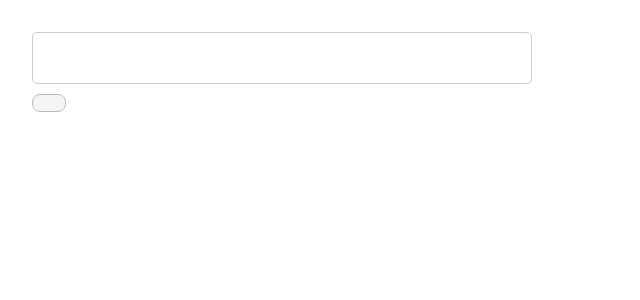
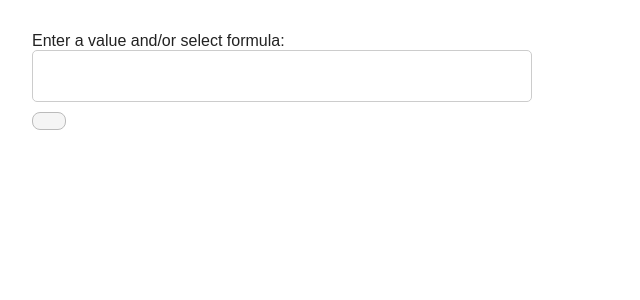
Before and after one commit to cliffordusidamen/casual-formula-calculator, a React (Vite) app: page / in a window 1280 px wide. Shown: the top 300 px of the page, without its empty margins (0-640 px from the left). Built offline with nearby package versions, Linux system fonts and the light colour scheme.

Commit message:
Add label for the field

```diff
--- a/src/FormulaCalculator.jsx
+++ b/src/FormulaCalculator.jsx
@@ -140,6 +140,7 @@ function FormulaCalculator() {
 
     return (
         <>
+            <div style={{textAlign: 'left'}}>Enter a value and/or select formula:</div>
             <div style={{
                 width: '500px',
                 display: 'block',
@@ -213,11 +214,13 @@ function FormulaCalculator() {
                 )}
             </div>
 
-            <div style={{display: 'flex', marginTop: '10px'}}>
-                <div className='calculated-value'>
-                    { calculatedValue }
+
+                <div style={{display: 'flex', marginTop: '10px'}}>
+                    <div className='calculated-value'>
+                        { calculatedValue }
+                    </div>
                 </div>
-            </div>
+
         </>
     )
 }
--- a/src/store/formula-fields-store.js
+++ b/src/store/formula-fields-store.js
@@ -2,7 +2,8 @@ import { create } from 'zustand'
 import { FORMULA_FIELD_TYPES } from '../consts';
 
 export const useFormulaFieldsStore = create((set) => ({
-    formulae: [],
+    formulae: [
+    ],
 
     calculatedValue: '',
 
@@ -35,6 +36,7 @@ export const useFormulaFieldsStore = create((set) => ({
     calculate: () => {
         const { formulae } = useFormulaFieldsStore.getState();
 
+
         const calculatedValue = formulae.reduce((acc, field) => {
             const operator = field.operatorName || '+';
             const value = Number(field.value);
@@ -55,6 +57,6 @@ export const useFormulaFieldsStore = create((set) => ({
             }
         }, 0);
 
-        set((set) => ({calculatedValue}));
+        set({calculatedValue});
     }
 }))
```
